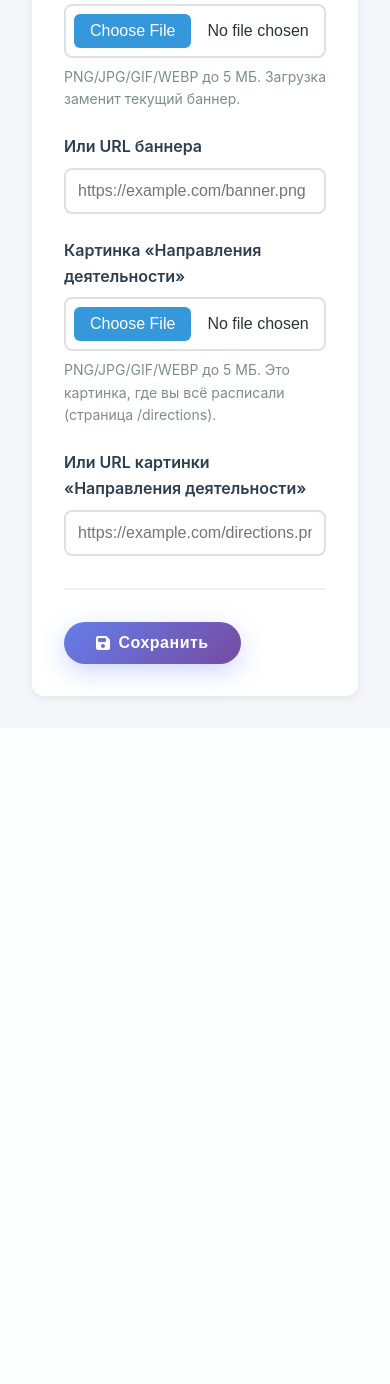
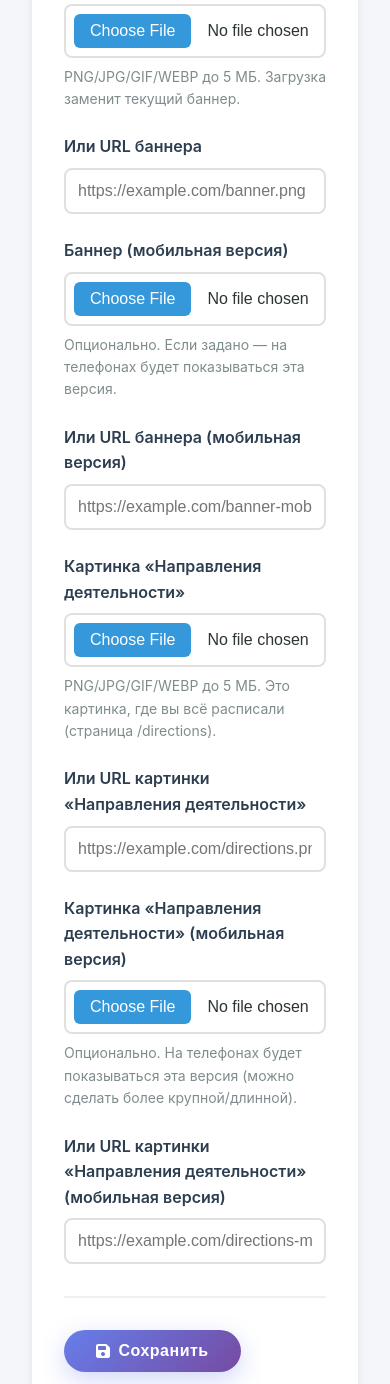
Before and after one commit to patricheg/fond3, a Flask app: page /admin/homepage in a window 390 px wide. Shown: the part 1159-2543 px from the top of the page. Before the commit the page ends 1860 px from the top, so only its background shows below. Run offline with Flask 3, Linux system fonts and the light colour scheme; a user stored in the database is signed in; data comes from the database, SQL or seed files in the repository; some libraries are stand-ins or nearby versions.

Commit message:
New version: mobile images for landing/directions
- Добавлена загрузка мобильных изображений в админке (баннер и направления).

- На сайте переключение через <picture> по max-width: 720px.

- Для SQLite добавлена авто-миграция колонок home_page при старте.

Made-with: Cursor

```diff
--- a/app.py
+++ b/app.py
@@ -5,6 +5,8 @@ from datetime import datetime
 from werkzeug.utils import secure_filename
 import os
 import uuid
+import sqlite3
+from pathlib import Path
 
 app = Flask(__name__)
 app.config['SECRET_KEY'] = 'your-secret-key-change-this-in-production'
@@ -26,6 +28,49 @@ db.init_app(app)
 login_manager = LoginManager()
 login_manager.init_app(app)
 login_manager.login_view = 'admin_login'
+
+
+def _ensure_sqlite_homepage_columns():
+    """Лёгкая миграция для SQLite без Alembic (добавляет новые колонки при обновлениях)."""
+    uri = app.config.get('SQLALCHEMY_DATABASE_URI', '')
+    if not uri.startswith('sqlite'):
+        return
+
+    candidates = [
+        Path(app.instance_path) / "database.db",
+        Path(__file__).resolve().parent / "instance" / "database.db",
+        Path(__file__).resolve().parent / "database.db",
+    ]
+    db_path = next((p for p in candidates if p.exists()), None)
+    if not db_path:
+        return
+
+    conn = sqlite3.connect(db_path)
+    cur = conn.cursor()
+    try:
+        cur.execute("SELECT name FROM sqlite_master WHERE type='table' AND name='home_page'")
+        if not cur.fetchone():
+            return
+
+        cur.execute("PRAGMA table_info(home_page)")
+        cols = {r[1] for r in cur.fetchall()}
+        alters = []
+        if "directions_image_url" not in cols:
+            alters.append("ALTER TABLE home_page ADD COLUMN directions_image_url VARCHAR(300)")
+        if "directions_image_url_mobile" not in cols:
+            alters.append("ALTER TABLE home_page ADD COLUMN directions_image_url_mobile VARCHAR(300)")
+        if "hero_image_url_mobile" not in cols:
+            alters.append("ALTER TABLE home_page ADD COLUMN hero_image_url_mobile VARCHAR(300)")
+
+        for sql in alters:
+            cur.execute(sql)
+        if alters:
+            conn.commit()
+    finally:
+        conn.close()
+
+
+_ensure_sqlite_homepage_columns()
 
 
 @login_manager.user_loader
@@ -862,6 +907,17 @@ def admin_edit_homepage():
             if hero_url:
                 homepage.hero_image_url = hero_url
 
+    # Мобильный баннер
+    if request.form.get('hero_image_url_mobile'):
+        homepage.hero_image_url_mobile = request.form.get('hero_image_url_mobile')
+
+    if 'hero_image_file_mobile' in request.files:
+        file = request.files.get('hero_image_file_mobile')
+        if file and file.filename:
+            img_url = save_image(file)
+            if img_url:
+                homepage.hero_image_url_mobile = img_url
+
     # Картинка для страницы «Направления деятельности»
     if request.form.get('directions_image_url'):
         homepage.directions_image_url = request.form.get('directions_image_url')
@@ -872,6 +928,17 @@ def admin_edit_homepage():
             img_url = save_image(file)
             if img_url:
                 homepage.directions_image_url = img_url
+
+    # Мобильная версия картинки направлений
+    if request.form.get('directions_image_url_mobile'):
+        homepage.directions_image_url_mobile = request.form.get('directions_image_url_mobile')
+
+    if 'directions_image_file_mobile' in request.files:
+        file = request.files.get('directions_image_file_mobile')
+        if file and file.filename:
+            img_url = save_image(file)
+            if img_url:
+                homepage.directions_image_url_mobile = img_url
 
     db.session.commit()
     flash('Главная страница обновлена!', 'success')
--- a/models.py
+++ b/models.py
@@ -187,7 +187,9 @@ class HomePage(db.Model):
     left_item_3 = db.Column(db.String(120), default='Помощь спортсменам и клубам')
     left_item_4 = db.Column(db.String(120), default='Помощь спортсменам в реабилитации')
     hero_image_url = db.Column(db.String(300))  # /static/uploads/... или внешний URL
+    hero_image_url_mobile = db.Column(db.String(300))  # Мобильная версия баннера
     directions_image_url = db.Column(db.String(300))  # Картинка для страницы «Направления деятельности»
+    directions_image_url_mobile = db.Column(db.String(300))  # Мобильная версия картинки направлений
     updated_at = db.Column(db.DateTime, default=datetime.utcnow, onupdate=datetime.utcnow)
 
 
--- a/templates/admin/homepage_form.html
+++ b/templates/admin/homepage_form.html
@@ -65,6 +65,27 @@
         </div>
 
         <div class="form-group">
+            <label for="hero_image_file_mobile">Баннер (мобильная версия)</label>
+            <input type="file" id="hero_image_file_mobile" name="hero_image_file_mobile" class="form-control"
+                   accept="image/png,image/jpeg,image/jpg,image/gif,image/webp">
+            <small class="form-text">Опционально. Если задано — на телефонах будет показываться эта версия.</small>
+
+            {% if homepage and homepage.hero_image_url_mobile %}
+            <div class="current-image" style="margin-top: 1rem;">
+                <p class="form-text">Текущий мобильный баннер:</p>
+                <img src="{{ homepage.hero_image_url_mobile }}" alt="Hero mobile" class="image-preview-thumb" style="max-width: 320px;">
+            </div>
+            {% endif %}
+        </div>
+
+        <div class="form-group">
+            <label for="hero_image_url_mobile">Или URL баннера (мобильная версия)</label>
+            <input type="url" id="hero_image_url_mobile" name="hero_image_url_mobile" class="form-control"
+                   placeholder="https://example.com/banner-mobile.png"
+                   value="{{ homepage.hero_image_url_mobile if homepage and homepage.hero_image_url_mobile and homepage.hero_image_url_mobile.startswith('http') else '' }}">
+        </div>
+
+        <div class="form-group">
             <label for="directions_image_file">Картинка «Направления деятельности»</label>
             <input type="file" id="directions_image_file" name="directions_image_file" class="form-control"
                    accept="image/png,image/jpeg,image/jpg,image/gif,image/webp">
@@ -83,6 +104,27 @@
             <input type="url" id="directions_image_url" name="directions_image_url" class="form-control"
                    placeholder="https://example.com/directions.png"
                    value="{{ homepage.directions_image_url if homepage and homepage.directions_image_url and homepage.directions_image_url.startswith('http') else '' }}">
+        </div>
+
+        <div class="form-group">
+            <label for="directions_image_file_mobile">Картинка «Направления деятельности» (мобильная версия)</label>
+            <input type="file" id="directions_image_file_mobile" name="directions_image_file_mobile" class="form-control"
+                   accept="image/png,image/jpeg,image/jpg,image/gif,image/webp">
+            <small class="form-text">Опционально. На телефонах будет показываться эта версия (можно сделать более крупной/длинной).</small>
+
+            {% if homepage and homepage.directions_image_url_mobile %}
+            <div class="current-image" style="margin-top: 1rem;">
+                <p class="form-text">Текущая мобильная картинка:</p>
+                <img src="{{ homepage.directions_image_url_mobile }}" alt="Directions mobile" class="image-preview-thumb" style="max-width: 320px;">
+            </div>
+            {% endif %}
+        </div>
+
+        <div class="form-group">
+            <label for="directions_image_url_mobile">Или URL картинки «Направления деятельности» (мобильная версия)</label>
+            <input type="url" id="directions_image_url_mobile" name="directions_image_url_mobile" class="form-control"
+                   placeholder="https://example.com/directions-mobile.png"
+                   value="{{ homepage.directions_image_url_mobile if homepage and homepage.directions_image_url_mobile and homepage.directions_image_url_mobile.startswith('http') else '' }}">
         </div>
 
         <div class="form-actions">
```
Also changed, not shown: templates/directions.html (+7 -2 lines), templates/landing_image_only.html (+7 -2 lines).
